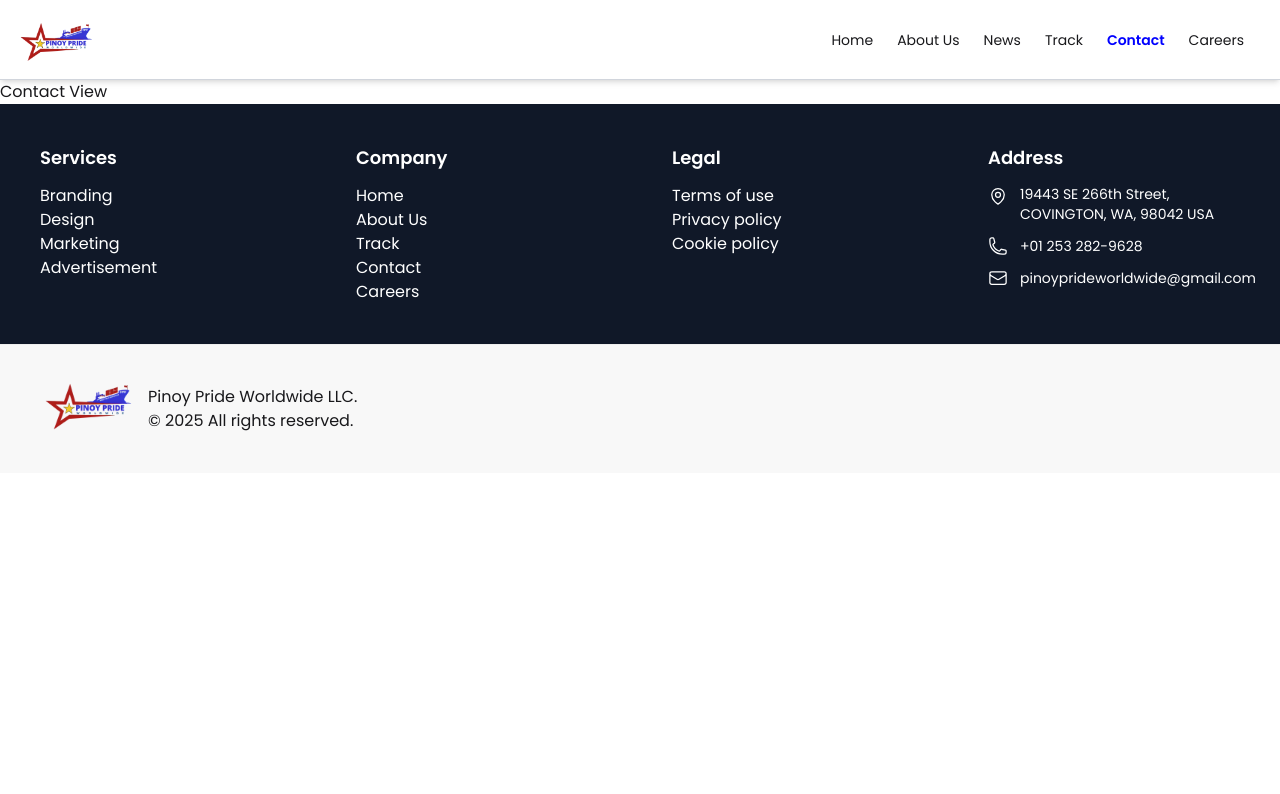
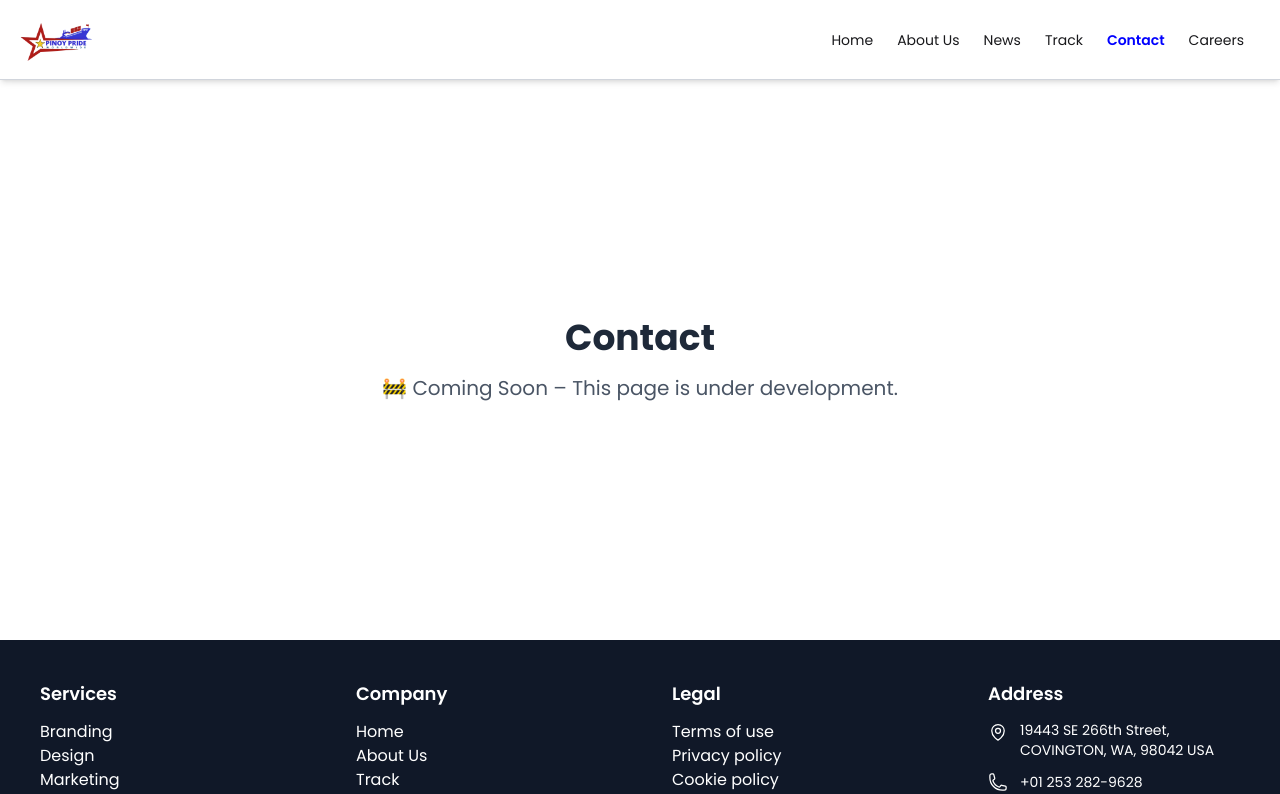
Before and after one commit to derekcatigan/pinoyprideworldwidellc, a Vue app: page /contact in a window 1280 px wide. Shown: the top 794 px of the page. Built offline with nearby package versions, Linux system fonts and the light colour scheme.

Commit message:
Under Development Page

```diff
--- /dev/null
+++ b/src/components/ComingSoon.vue
@@ -0,0 +1,19 @@
+<script setup>
+const props = defineProps({
+    page: { type: String, required: true }
+})
+</script>
+
+<template>
+    <section class="min-h-[70vh] flex flex-col items-center justify-center text-center px-6">
+        <!-- Page Name -->
+        <h1 class="text-3xl sm:text-4xl font-bold text-gray-800">
+            {{ page }}
+        </h1>
+
+        <!-- Subtext -->
+        <p class="mt-4 text-lg sm:text-xl text-gray-600">
+            🚧 Coming Soon – This page is under development.
+        </p>
+    </section>
+</template>
--- a/src/views/Careers.vue
+++ b/src/views/Careers.vue
@@ -1,3 +1,6 @@
+<script setup>
+import ComingSoon from '@/components/ComingSoon.vue';
+</script>
 <template>
-    <h1>Careers View</h1>
+    <ComingSoon page="Careers" />
 </template>
--- a/src/views/Contact.vue
+++ b/src/views/Contact.vue
@@ -1,3 +1,6 @@
+<script setup>
+import ComingSoon from '@/components/ComingSoon.vue';
+</script>
 <template>
-    <h1>Contact View</h1>
+    <ComingSoon page="Contact" />
 </template>
--- a/src/views/News.vue
+++ b/src/views/News.vue
@@ -1,3 +1,6 @@
+<script setup>
+import ComingSoon from '@/components/ComingSoon.vue';
+</script>
 <template>
-    <h1>News View</h1>
+    <ComingSoon page="News" />
 </template>
--- a/src/views/Track.vue
+++ b/src/views/Track.vue
@@ -1,3 +1,6 @@
+<script setup>
+import ComingSoon from '@/components/ComingSoon.vue';
+</script>
 <template>
-    <h1>Track View</h1>
+    <ComingSoon page="Track" />
 </template>
```
